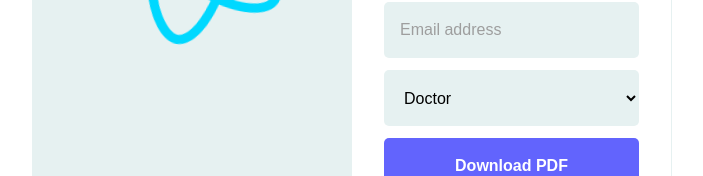
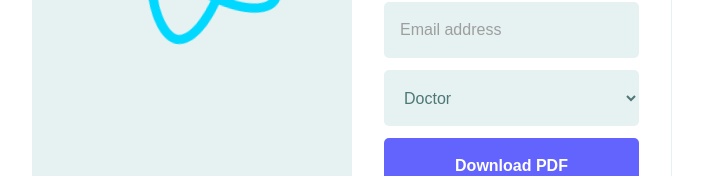
Before and after one commit to briansegs/Meta-Front-End_Web_Developer, a React (Vite) app in the folder advanced-react/week1/practice_03/: page / in a window 1280 px wide. Shown: the part 415-591 px from the top of the page, without its empty margins (288-991 px from the left). Built offline with nearby package versions, Linux system fonts and the light colour scheme.

Commit message:
fix: Lighten input and select font colors

```diff
--- a/advanced-react/week1/practice_03/src/App.css
+++ b/advanced-react/week1/practice_03/src/App.css
@@ -82,6 +82,7 @@ input {
   border-radius: 5px;
   border: none;
   background-color: #e6f1f1;
+  color: #4e7777;
 }
 
 ::placeholder {
@@ -96,6 +97,7 @@ select {
   border-radius: 5px;
   border: none;
   background-color: #e6f1f1;
+  color: #4e7777;
 }
 
 input:focus,
```
